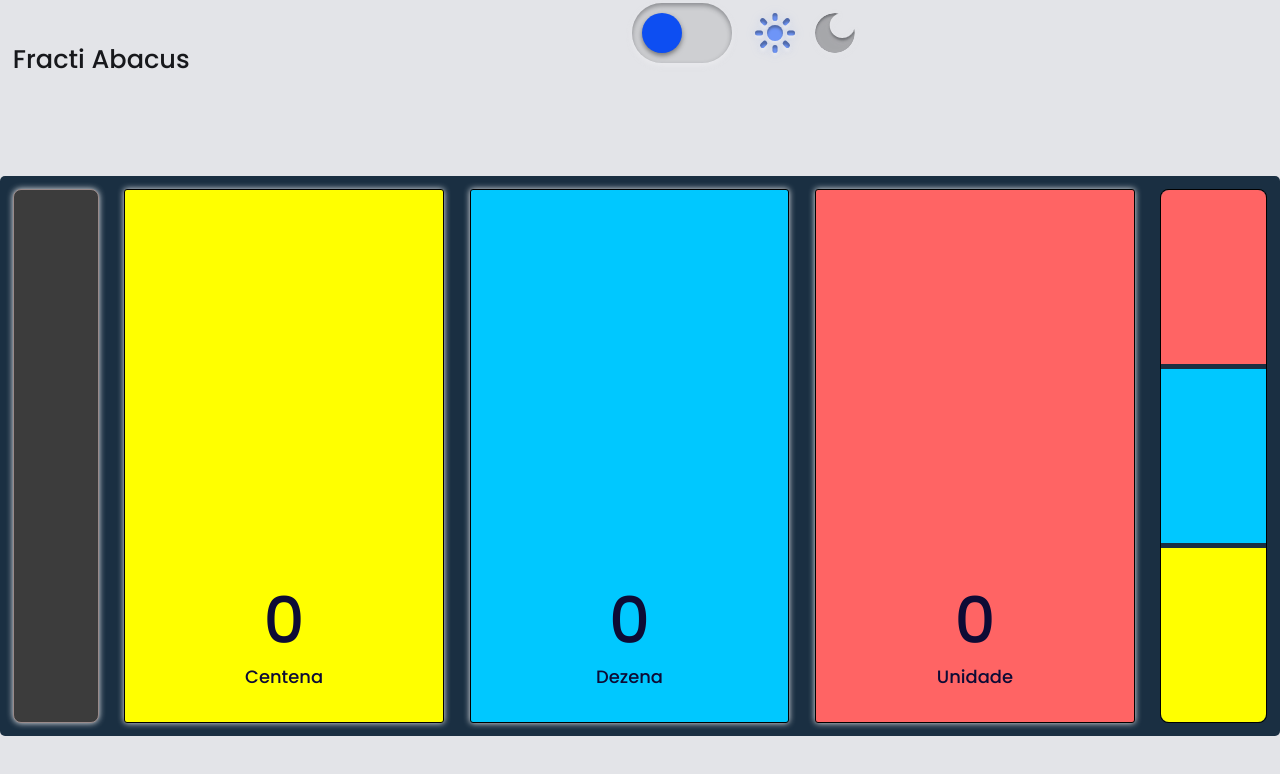
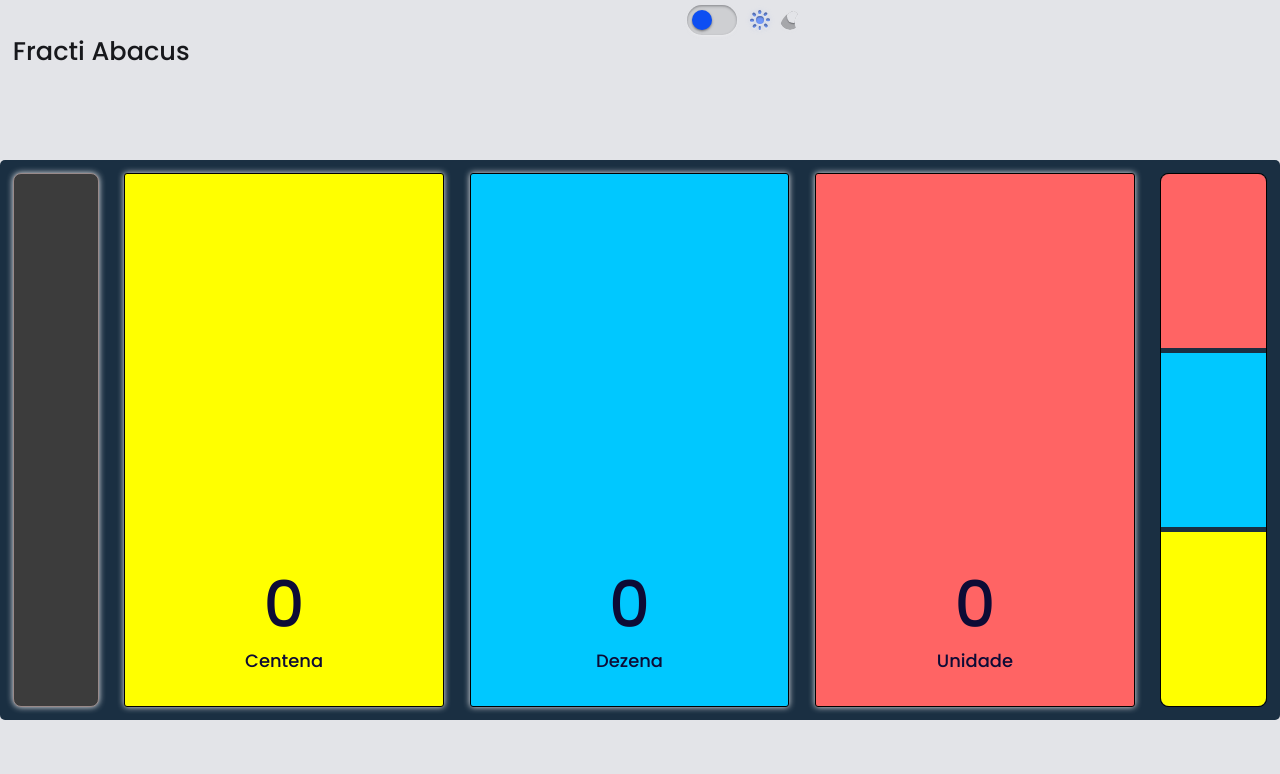
Before and after one commit to juniorsn1409/fractiabaci, a Next.js app: page / in a window 1280 px wide. Shown: the top 774 px of the page. Built offline with nearby package versions, Linux system fonts and the light colour scheme.

Commit message:
[PF-60] Criando SwitchMode component

```diff
--- a/src/app/layout.tsx
+++ b/src/app/layout.tsx
@@ -14,6 +14,8 @@ import { ReactNode } from 'react'
 
 import { Background } from '@/components/Background'
 import { Header } from '@/components/Header'
+import { Logo } from '@/components/Logo'
+import { SwitchMode } from '@/components/SwitchMode'
 
 import './../../public/globals.css'
 
@@ -32,7 +34,10 @@ export default function RootLayout({ children }: { children: ReactNode }) {
     <html lang="pt-br">
       <body className={font.className}>
         <Background>
-          <Header />
+          <Header>
+            <Logo />
+            <SwitchMode />
+          </Header>
           {children}
         </Background>
       </body>
--- a/src/components/Header.tsx
+++ b/src/components/Header.tsx
@@ -6,10 +6,7 @@
 //  Copyright © 2023 Fracti Abacus, FA. All rights reserved.
 //
 
-'use client'
-
-import { ReactNode, useState } from 'react'
-import { Logo } from '@/components/Logo'
+import { ReactNode } from 'react'
 
 import '../styles/styles.css'
 
@@ -20,53 +17,5 @@ interface HeaderProps {
 }
 
 export const Header: React.FC<HeaderProps> = ({ children }) => {
-  const [isDarkMode, setDarkMode] = useState(false)
-
-  const toggleDarkMode = () => {
-    setDarkMode(!isDarkMode)
-    // Outras ações relacionadas ao modo escuro, como alterar classes CSS, podem ser feitas aqui
-  }
-
-  const containerClasses = isDarkMode ? 'container-dark' : 'container-light'
-
-  return (
-    <header className={`header-container ${containerClasses}`}>
-      <Logo />
-      {children}
-      <label className="switch">
-        <input
-          className="switch__input"
-          type="checkbox"
-          role="switch"
-          checked={isDarkMode}
-          onChange={toggleDarkMode}
-        />
-        <span className="switch__icon switch__icon--light">
-          <span className="switch__icon-part switch__icon-part--1"></span>
-          <span className="switch__icon-part switch__icon-part--2"></span>
-          <span className="switch__icon-part switch__icon-part--3"></span>
-          <span className="switch__icon-part switch__icon-part--4"></span>
-          <span className="switch__icon-part switch__icon-part--5"></span>
-          <span className="switch__icon-part switch__icon-part--6"></span>
-          <span className="switch__icon-part switch__icon-part--7"></span>
-          <span className="switch__icon-part switch__icon-part--8"></span>
-          <span className="switch__icon-part switch__icon-part--9"></span>
-        </span>
-        <span className="switch__icon switch__icon--dark">
-          <span className="switch__icon-part switch__icon-part--1">
-            <span className="switch__icon-part switch__icon-part--1a"></span>
-            <span className="switch__icon-part switch__icon-part--1b"></span>
-          </span>
-        </span>
-        <span className="switch__label">Dark Mode</span>
-      </label>
-      <svg width="0" height="0">
-        <defs>
-          <clipPath id="moon">
-            <path d="m27.5,25c-6.904,0-12.5-5.596-12.5-12.5,0-5.76,3.897-10.606,9.196-12.055C22.843.155,21.44,0,20,0,8.954,0,0,8.954,0,20s8.954,20,20,20,20-8.954,20-20c0-1.44-.155-2.843-.445-4.196-1.449,5.3-6.296,9.196-12.055,9.196Z" />
-          </clipPath>
-        </defs>
-      </svg>
-    </header>
-  )
+  return <header className={`header-container`}>{children}</header>
 }
--- /dev/null
+++ b/src/components/SwitchMode.tsx
@@ -0,0 +1,61 @@
+//  S# SEVERITY
+//
+//  SwitchMode.tsx
+//
+//  Created by Edson Júnior Ananias de Lima on 08/11/23.
+//  Copyright © 2023 Fracti Abacus, FA. All rights reserved.
+//
+
+'use client'
+
+import { useState } from 'react'
+
+export const SwitchMode = () => {
+  const [isDarkMode, setDarkMode] = useState(false)
+
+  const toggleDarkMode = () => {
+    setDarkMode(!isDarkMode)
+    // Outras ações relacionadas ao modo escuro, como alterar classes CSS, podem ser feitas aqui
+  }
+
+  // const containerClasses = isDarkMode ? 'container-dark' : 'container-light'
+
+  return (
+    <>
+      <label className="switch">
+        <input
+          className="switch__input"
+          type="checkbox"
+          role="switch"
+          checked={isDarkMode}
+          onChange={toggleDarkMode}
+        />
+        <span className="switch__icon switch__icon--light">
+          <span className="switch__icon-part switch__icon-part--1"></span>
+          <span className="switch__icon-part switch__icon-part--2"></span>
+          <span className="switch__icon-part switch__icon-part--3"></span>
+          <span className="switch__icon-part switch__icon-part--4"></span>
+          <span className="switch__icon-part switch__icon-part--5"></span>
+          <span className="switch__icon-part switch__icon-part--6"></span>
+          <span className="switch__icon-part switch__icon-part--7"></span>
+          <span className="switch__icon-part switch__icon-part--8"></span>
+          <span className="switch__icon-part switch__icon-part--9"></span>
+        </span>
+        <span className="switch__icon switch__icon--dark">
+          <span className="switch__icon-part switch__icon-part--1">
+            <span className="switch__icon-part switch__icon-part--1a"></span>
+            <span className="switch__icon-part switch__icon-part--1b"></span>
+          </span>
+        </span>
+        <span className="switch__label">Dark Mode</span>
+      </label>
+      <svg width="0" height="0">
+        <defs>
+          <clipPath id="moon">
+            <path d="m27.5,25c-6.904,0-12.5-5.596-12.5-12.5,0-5.76,3.897-10.606,9.196-12.055C22.843.155,21.44,0,20,0,8.954,0,0,8.954,0,20s8.954,20,20,20,20-8.954,20-20c0-1.44-.155-2.843-.445-4.196-1.449,5.3-6.296,9.196-12.055,9.196Z" />
+          </clipPath>
+        </defs>
+      </svg>
+    </>
+  )
+}
--- a/src/styles/dark.css
+++ b/src/styles/dark.css
@@ -10,7 +10,7 @@
 	--primary: hsl(var(--hue),90%,50%);
 	--primary-t: hsla(var(--hue),90%,50%,0);
 	--trans-dur: 0.3s;
-	font-size: 40px;
+	font-size: 20px;
 }
 body,
 input {
--- a/src/styles/styles.css
+++ b/src/styles/styles.css
@@ -40,7 +40,7 @@
     display: flex;
     align-items: center;
     width: 100%;
-    height: 7%;
+    height: 5%;
     justify-content: space-between;
     /*background-color: var(--branco-isabeline);*/
   }
```
